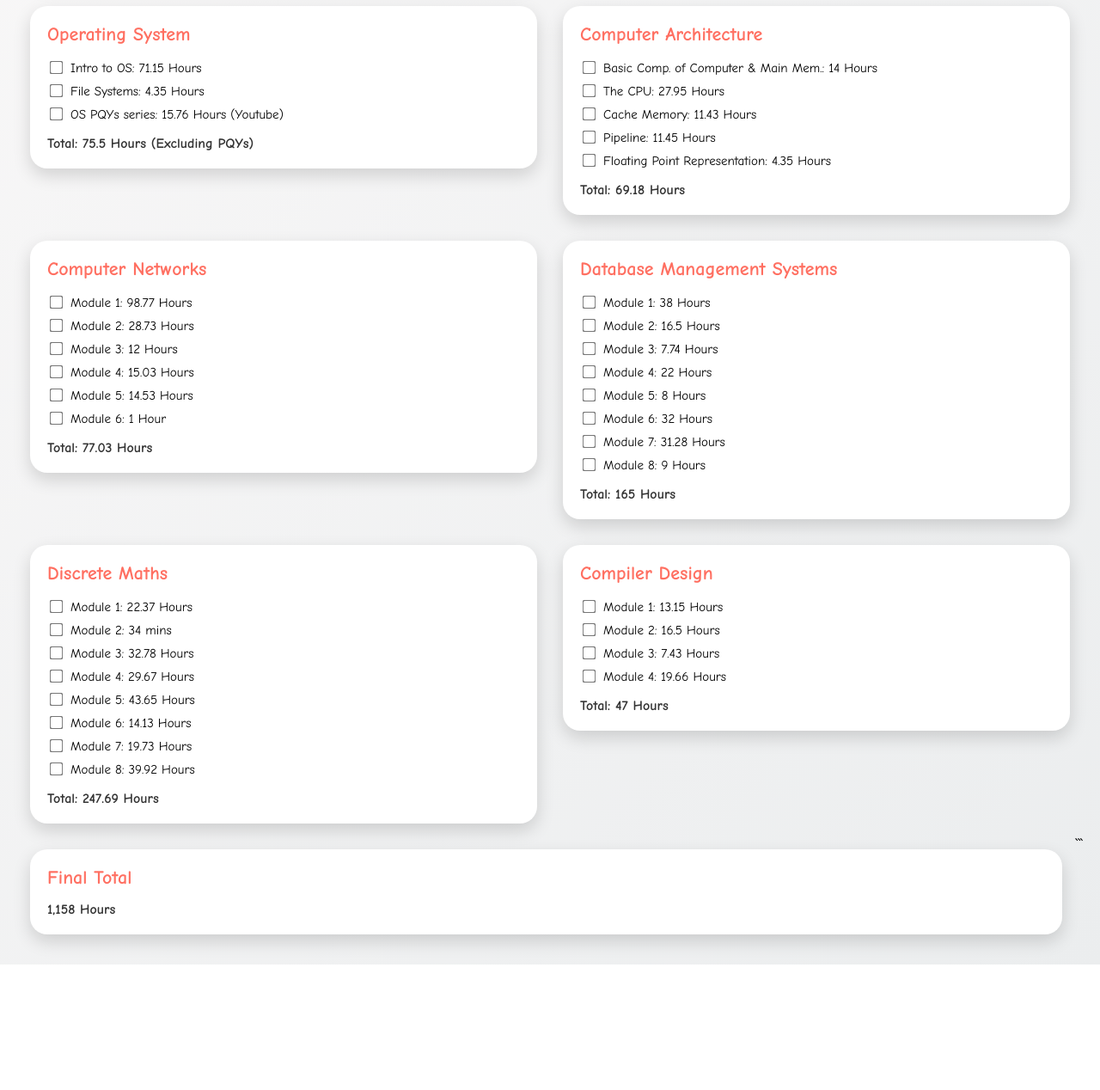
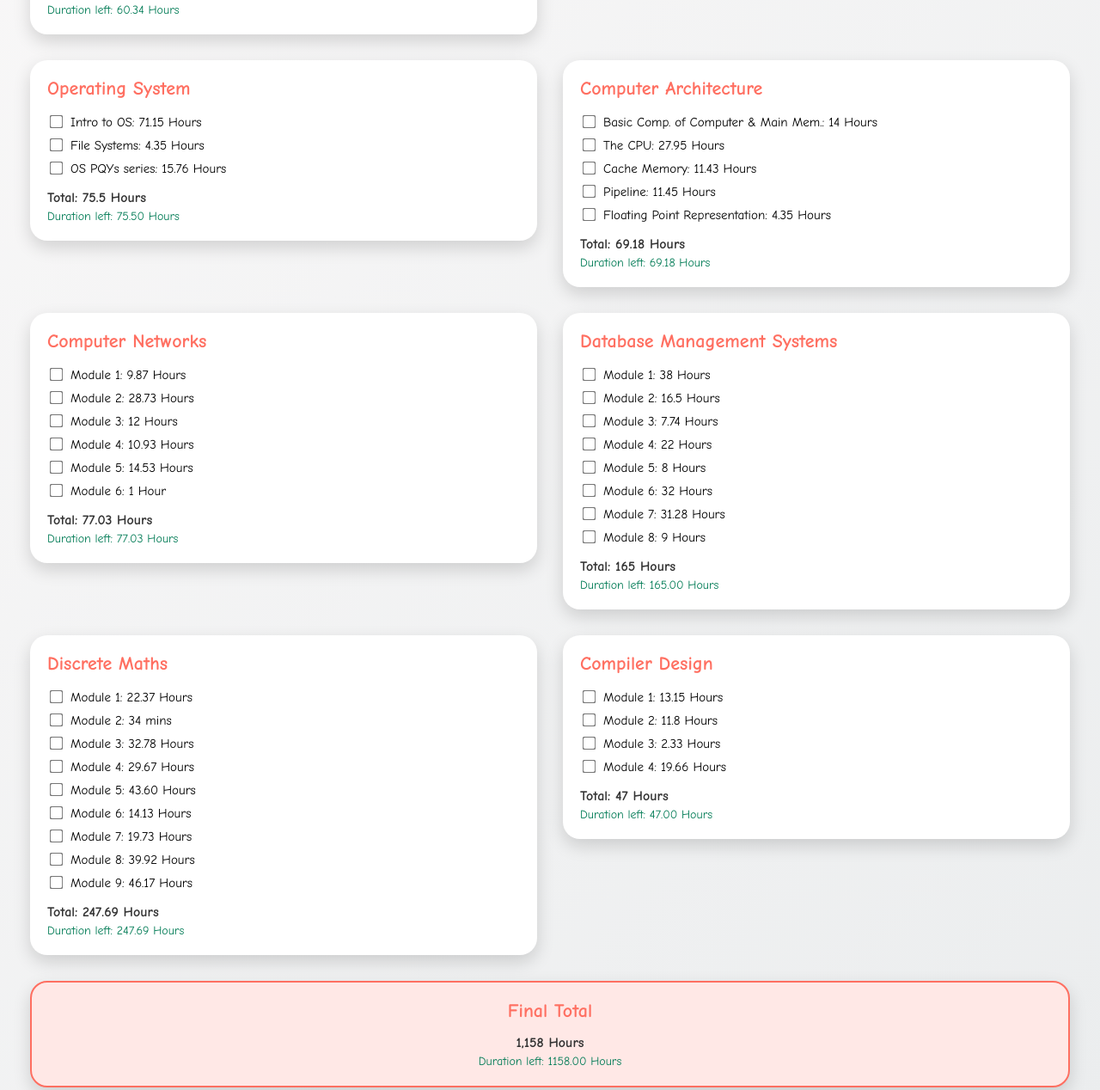
Before and after one commit to bluestar404/Calendar-, a plain HTML site: page gate_sub.html in a window 1280 px wide. Shown: the part 1117-2385 px from the top of the page at 86% size. Before the commit the page ends 2239 px from the top, so only its background shows below. Drawn offline with Linux system fonts and the light colour scheme.

Commit message:
Update gate_sub.html
Improved subject duration mechanism

````diff
--- a/gate_sub.html
+++ b/gate_sub.html
@@ -1,4 +1,4 @@
-```html
+
 <!DOCTYPE html>
 <html lang="en">
 <head>
@@ -56,170 +56,243 @@
       margin-top: 12px;
       color: #333;
     }
+
+    .remaining {
+      color: #007b55;
+      font-size: 14px;
+      margin-top: 4px;
+    }
+
+    #finalTotalBox {
+      flex: 1 1 100%;
+      background: #ffe8e6;
+      border: 2px solid #ff6f61;
+      text-align: center;
+    }
   </style>
 </head>
 <body>
-  <div class="subject">
+
+  <!-- C Programming -->
+  <div class="subject" data-total="36.44">
     <div class="subject-title">C Programming</div>
     <ul>
-      <li><input type="checkbox"> Module 7: 10.05 Hours</li>
-      <li><input type="checkbox"> Module 2: 6.53 Hours</li>
-      <li><input type="checkbox"> Module 3: 20.76 Hours</li>
+      <li><input type="checkbox" data-duration="10.05"> Module 7: 10.05 Hours</li>
+      <li><input type="checkbox" data-duration="6.53"> Module 2: 6.53 Hours</li>
+      <li><input type="checkbox" data-duration="20.76"> Module 3: 20.76 Hours</li>
     </ul>
     <div class="total">Total: 36.44 Hours</div>
+    <div class="remaining">Duration left: 36.44 Hours</div>
   </div>
 
-  <div class="subject">
+  <!-- Engineering Maths -->
+  <div class="subject" data-total="66">
     <div class="subject-title">Engineering Maths</div>
     <ul>
-      <li><input type="checkbox"> Linear Algebra: 30 Hours</li>
-      <li><input type="checkbox"> Probability: 28 Hours</li>
-      <li><input type="checkbox"> Calculus: 8-10 Hours</li>
+      <li><input type="checkbox" data-duration="30"> Linear Algebra: 30 Hours</li>
+      <li><input type="checkbox" data-duration="28"> Probability: 28 Hours</li>
+      <li><input type="checkbox" data-duration="8"> Calculus: 8-10 Hours</li>
     </ul>
     <div class="total">Total: 66 Hours</div>
+    <div class="remaining">Duration left: 66 Hours</div>
   </div>
 
-  <div class="subject">
+  <!-- Theory of Computation -->
+  <div class="subject" data-total="157.25">
     <div class="subject-title">Theory of Computation</div>
     <ul>
-      <li><input type="checkbox"> Module 1: 56.22 Hours</li>
-      <li><input type="checkbox"> Module 2: 53.77 Hours</li>
-      <li><input type="checkbox"> Module 3: 53.83 Hours</li>
-      <li><input type="checkbox"> Module 4: 11.28 Hours</li>
-      <li><input type="checkbox"> Module 5: 39.42 Hours</li>
-      <li><input type="checkbox"> Module 6: 17.58 Hours</li>
+      <li><input type="checkbox" data-duration="58.22"> Module 1: 58.22 Hours</li>
+      <li><input type="checkbox" data-duration="25.37"> Module 2: 25.37 Hours</li>
+      <li><input type="checkbox" data-duration="5.38"> Module 3: 5.38 Hours</li>
+      <li><input type="checkbox" data-duration="11.28"> Module 4: 11.28 Hours</li>
+      <li><input type="checkbox" data-duration="39.42"> Module 5: 39.42 Hours</li>
+      <li><input type="checkbox" data-duration="17.58"> Module 6: 17.58 Hours</li>
     </ul>
     <div class="total">Total: 157.25 Hours</div>
+    <div class="remaining">Duration left: 157.25 Hours</div>
   </div>
 
-  <div class="subject">
+  <!-- Data Structures -->
+  <div class="subject" data-total="60.21">
     <div class="subject-title">Data Structures</div>
     <ul>
-      <li><input type="checkbox"> Linked List: 7.16 Hours</li>
-      <li><input type="checkbox"> Logarithm Basics: 2.18 Hours</li>
-      <li><input type="checkbox"> Asymptotic Notation/Analysis: 9.58 Hours</li>
-      <li><input type="checkbox"> Stack & Queue: 7.17 Hours</li>
-      <li><input type="checkbox"> Binary Trees: 8 Hours</li>
-      <li><input type="checkbox"> AVL Trees: 1.68 Hours</li>
-      <li><input type="checkbox"> Binary Heap: 8.85 Hours</li>
-      <li><input type="checkbox"> Hashing: 6.53 Hours</li>
-      <li><input type="checkbox"> Row & Column Major in Arrays: 0.77 Hours</li>
-      <li><input type="checkbox"> More Live Sessions: 6.15 Hours</li>
+      <li><input type="checkbox" data-duration="7.16"> Linked List: 7.16 Hours</li>
+      <li><input type="checkbox" data-duration="2.18"> Logarithm Basics: 2.18 Hours</li>
+      <li><input type="checkbox" data-duration="9.58"> Asymptotic Notation: 9.58 Hours</li>
+      <li><input type="checkbox" data-duration="7.17"> Stack & Queue: 7.17 Hours</li>
+      <li><input type="checkbox" data-duration="8"> Binary Trees: 8 Hours</li>
+      <li><input type="checkbox" data-duration="5.18"> AVL Trees: 5.18 Hours</li>
+      <li><input type="checkbox" data-duration="8.85"> Binary Heap: 8.85 Hours</li>
+      <li><input type="checkbox" data-duration="4.63"> Hashing: 4.63 Hours</li>
+      <li><input type="checkbox" data-duration="0.77"> Row & Column Major: 0.77 Hours</li>
+      <li><input type="checkbox" data-duration="6.15"> More Live Sessions: 6.15 Hours</li>
     </ul>
     <div class="total">Total: 60.21 Hours</div>
+    <div class="remaining">Duration left: 60.21 Hours</div>
   </div>
 
-  <div class="subject">
+  <!-- Algorithms -->
+  <div class="subject" data-total="60.34">
     <div class="subject-title">Algorithms</div>
     <ul>
-      <li><input type="checkbox"> Why Study & Asymptotic: 9.95 Hours</li>
-      <li><input type="checkbox"> Time Comp. of Recursive Prg: 3.67 Hours</li>
-      <li><input type="checkbox"> Divide & Conquer (P-1): 4.95 Hours</li>
-      <li><input type="checkbox"> Max & Min of Nos: 2.9 Hours</li>
-      <li><input type="checkbox"> Divide & Conquer (P-2): 6 Hours</li>
-      <li><input type="checkbox"> Sorting Algorithms: 3.47 Hours</li>
-      <li><input type="checkbox"> BFS & DFS: 7 Hours</li>
-      <li><input type="checkbox"> Shortest Path Algorithms: 1.5 Hours</li>
-      <li><input type="checkbox"> Minimum Spanning Tree: 4.87 Hours</li>
-      <li><input type="checkbox"> Algorithms More Greedy: 3.67 Hours</li>
-      <li><input type="checkbox"> Dynamic Programming: 7.33 Hours</li>
-      <li><input type="checkbox"> More Dynamic Programming Algo: 1.43 Hours</li>
+      <li><input type="checkbox" data-duration="9.95"> Why Study & Asymptotic: 9.95 Hours</li>
+      <li><input type="checkbox" data-duration="3.67"> Time Comp. of Recursive Prg: 3.67 Hours</li>
+      <li><input type="checkbox" data-duration="4.95"> Divide & Conquer (P-1): 4.95 Hours</li>
+      <li><input type="checkbox" data-duration="2.9"> Max & Min of Nos: 2.9 Hours</li>
+      <li><input type="checkbox" data-duration="6"> Divide & Conquer (P-2): 6 Hours</li>
+      <li><input type="checkbox" data-duration="3.47"> Sorting Algorithms: 3.47 Hours</li>
+      <li><input type="checkbox" data-duration="7"> BFS & DFS: 7 Hours</li>
+      <li><input type="checkbox" data-duration="5.1"> Shortest Path Algorithms: 5.1 Hours</li>
+      <li><input type="checkbox" data-duration="4.87"> Minimum Spanning Tree: 4.87 Hours</li>
+      <li><input type="checkbox" data-duration="3.67"> Algorithms More Greedy: 3.67 Hours</li>
+      <li><input type="checkbox" data-duration="7.33"> Dynamic Programming: 7.33 Hours</li>
+      <li><input type="checkbox" data-duration="1.43"> More Dynamic Programming: 1.43 Hours</li>
     </ul>
     <div class="total">Total: 60.34 Hours</div>
+    <div class="remaining">Duration left: 60.34 Hours</div>
   </div>
 
-  <div class="subject">
+  <!-- Digital Logic -->
+  <div class="subject" data-total="96.14">
     <div class="subject-title">Digital Logic</div>
     <ul>
-      <li><input type="checkbox"> Module 1: 26.72 Hours</li>
-      <li><input type="checkbox"> Module 2: 11.97 Hours</li>
-      <li><input type="checkbox"> Module 3: 14.93 Hours</li>
-      <li><input type="checkbox"> Module 4: 6.65 Hours</li>
-      <li><input type="checkbox"> Module 5: 35.87 Hours</li>
+      <li><input type="checkbox" data-duration="26.72"> Module 1: 26.72 Hours</li>
+      <li><input type="checkbox" data-duration="11.97"> Module 2: 11.97 Hours</li>
+      <li><input type="checkbox" data-duration="14.93"> Module 3: 14.93 Hours</li>
+      <li><input type="checkbox" data-duration="6.65"> Module 4: 6.65 Hours</li>
+      <li><input type="checkbox" data-duration="35.87"> Module 5: 35.87 Hours</li>
     </ul>
     <div class="total">Total: 96.14 Hours</div>
+    <div class="remaining">Duration left: 96.14 Hours</div>
   </div>
 
-  <div class="subject">
+  <!-- Operating System -->
+  <div class="subject" data-total="75.5">
     <div class="subject-title">Operating System</div>
     <ul>
-      <li><input type="checkbox"> Intro to OS: 71.15 Hours</li>
-      <li><input type="checkbox"> File Systems: 4.35 Hours</li>
-      <li><input type="checkbox"> OS PQYs series: 15.76 Hours (Youtube)</li>
+      <li><input type="checkbox" data-duration="71.15"> Intro to OS: 71.15 Hours</li>
+      <li><input type="checkbox" data-duration="4.35"> File Systems: 4.35 Hours</li>
+      <li><input type="checkbox" data-duration="0.00"> OS PQYs series: 15.76 Hours</li>
     </ul>
-    <div class="total">Total: 75.5 Hours (Excluding PQYs)</div>
+    <div class="total">Total: 75.5 Hours</div>
+    <div class="remaining">Duration left: 75.5 Hours</div>
   </div>
 
-  <div class="subject">
+  <!-- Computer Architecture -->
+  <div class="subject" data-total="69.18">
     <div class="subject-title">Computer Architecture</div>
     <ul>
-      <li><input type="checkbox"> Basic Comp. of Computer & Main Mem.: 14 Hours</li>
-      <li><input type="checkbox"> The CPU: 27.95 Hours</li>
-      <li><input type="checkbox"> Cache Memory: 11.43 Hours</li>
-      <li><input type="checkbox"> Pipeline: 11.45 Hours</li>
-      <li><input type="checkbox"> Floating Point Representation: 4.35 Hours</li>
+      <li><input type="checkbox" data-duration="14"> Basic Comp. of Computer & Main Mem.: 14 Hours</li>
+      <li><input type="checkbox" data-duration="27.95"> The CPU: 27.95 Hours</li>
+      <li><input type="checkbox" data-duration="11.43"> Cache Memory: 11.43 Hours</li>
+      <li><input type="checkbox" data-duration="11.45"> Pipeline: 11.45 Hours</li>
+      <li><input type="checkbox" data-duration="4.35"> Floating Point Representation: 4.35 Hours</li>
     </ul>
     <div class="total">Total: 69.18 Hours</div>
+    <div class="remaining">Duration left: 69.18 Hours</div>
   </div>
 
-  <div class="subject">
+  <!-- Computer Networks -->
+  <div class="subject" data-total="77.03">
     <div class="subject-title">Computer Networks</div>
     <ul>
-      <li><input type="checkbox"> Module 1: 98.77 Hours</li>
-      <li><input type="checkbox"> Module 2: 28.73 Hours</li>
-      <li><input type="checkbox"> Module 3: 12 Hours</li>
-      <li><input type="checkbox"> Module 4: 15.03 Hours</li>
-      <li><input type="checkbox"> Module 5: 14.53 Hours</li>
-      <li><input type="checkbox"> Module 6: 1 Hour</li>
+      <li><input type="checkbox" data-duration="9.87"> Module 1: 9.87 Hours</li>
+      <li><input type="checkbox" data-duration="28.73"> Module 2: 28.73 Hours</li>
+      <li><input type="checkbox" data-duration="12"> Module 3: 12 Hours</li>
+      <li><input type="checkbox" data-duration="10.93"> Module 4: 10.93 Hours</li>
+      <li><input type="checkbox" data-duration="14.53"> Module 5: 14.53 Hours</li>
+      <li><input type="checkbox" data-duration="1"> Module 6: 1 Hour</li>
     </ul>
     <div class="total">Total: 77.03 Hours</div>
+    <div class="remaining">Duration left: 77.03 Hours</div>
   </div>
 
-  <div class="subject">
+  <!-- Database Management Systems -->
+  <div class="subject" data-total="165">
     <div class="subject-title">Database Management Systems</div>
     <ul>
-      <li><input type="checkbox"> Module 1: 38 Hours</li>
-      <li><input type="checkbox"> Module 2: 16.5 Hours</li>
-      <li><input type="checkbox"> Module 3: 7.74 Hours</li>
-      <li><input type="checkbox"> Module 4: 22 Hours</li>
-      <li><input type="checkbox"> Module 5: 8 Hours</li>
-      <li><input type="checkbox"> Module 6: 32 Hours</li>
-      <li><input type="checkbox"> Module 7: 31.28 Hours</li>
-      <li><input type="checkbox"> Module 8: 9 Hours</li>
+      <li><input type="checkbox" data-duration="38"> Module 1: 38 Hours</li>
+      <li><input type="checkbox" data-duration="16.5"> Module 2: 16.5 Hours</li>
+      <li><input type="checkbox" data-duration="7.74"> Module 3: 7.74 Hours</li>
+      <li><input type="checkbox" data-duration="22"> Module 4: 22 Hours</li>
+      <li><input type="checkbox" data-duration="8"> Module 5: 8 Hours</li>
+      <li><input type="checkbox" data-duration="32"> Module 6: 32 Hours</li>
+      <li><input type="checkbox" data-duration="31.28"> Module 7: 31.28 Hours</li>
+      <li><input type="checkbox" data-duration="9"> Module 8: 9 Hours</li>
     </ul>
     <div class="total">Total: 165 Hours</div>
+    <div class="remaining">Duration left: 165 Hours</div>
   </div>
 
-  <div class="subject">
+  <!-- Discrete Maths -->
+  <div class="subject" data-total="247.69">
     <div class="subject-title">Discrete Maths</div>
     <ul>
-      <li><input type="checkbox"> Module 1: 22.37 Hours</li>
-      <li><input type="checkbox"> Module 2: 34 mins</li>
-      <li><input type="checkbox"> Module 3: 32.78 Hours</li>
-      <li><input type="checkbox"> Module 4: 29.67 Hours</li>
-      <li><input type="checkbox"> Module 5: 43.65 Hours</li>
-      <li><input type="checkbox"> Module 6: 14.13 Hours</li>
-      <li><input type="checkbox"> Module 7: 19.73 Hours</li>
-      <li><input type="checkbox"> Module 8: 39.92 Hours</li>
+      <li><input type="checkbox" data-duration="22.37"> Module 1: 22.37 Hours</li>
+      <li><input type="checkbox" data-duration="0.57"> Module 2: 34 mins</li>
+      <li><input type="checkbox" data-duration="32.78"> Module 3: 32.78 Hours</li>
+      <li><input type="checkbox" data-duration="29.67"> Module 4: 29.67 Hours</li>
+      <li><input type="checkbox" data-duration="43.60"> Module 5: 43.60 Hours</li>
+      <li><input type="checkbox" data-duration="13.45"> Module 6: 14.13 Hours</li>
+      <li><input type="checkbox" data-duration="19.73"> Module 7: 19.73 Hours</li>
+      <li><input type="checkbox" data-duration="39.92"> Module 8: 39.92 Hours</li>
+      <li><input type="checkbox" data-duration="46.17"> Module 9: 46.17 Hours</li>
     </ul>
     <div class="total">Total: 247.69 Hours</div>
+    <div class="remaining">Duration left: 247.69 Hours</div>
   </div>
 
-  <div class="subject">
+  <!-- Compiler Design -->
+  <div class="subject" data-total="47">
     <div class="subject-title">Compiler Design</div>
     <ul>
-      <li><input type="checkbox"> Module 1: 13.15 Hours</li>
-      <li><input type="checkbox"> Module 2: 16.5 Hours</li>
-      <li><input type="checkbox"> Module 3: 7.43 Hours</li>
-      <li><input type="checkbox"> Module 4: 19.66 Hours</li>
+      <li><input type="checkbox" data-duration="13.15"> Module 1: 13.15 Hours</li>
+      <li><input type="checkbox" data-duration="11.8"> Module 2: 11.8 Hours</li>
+      <li><input type="checkbox" data-duration="2.33"> Module 3: 2.33 Hours</li>
+      <li><input type="checkbox" data-duration="19.66"> Module 4: 19.66 Hours</li>
     </ul>
     <div class="total">Total: 47 Hours</div>
+    <div class="remaining">Duration left: 47 Hours</div>
   </div>
 
-  <div class="subject">
+  <!-- Final Total -->
+  <div class="subject" id="finalTotalBox" data-total="1158">
     <div class="subject-title">Final Total</div>
     <div class="total">1,158 Hours</div>
+    <div class="remaining">Duration left: 1,158 Hours</div>
   </div>
+
+  <script>
+    const subjects = document.querySelectorAll(".subject");
+
+    function updateTotals() {
+      let grandTotal = parseFloat(document.getElementById("finalTotalBox").dataset.total);
+      let grandRemaining = grandTotal;
+
+      subjects.forEach(subject => {
+        if (subject.id === "finalTotalBox") return;
+
+        const total = parseFloat(subject.dataset.total);
+        let remaining = total;
+
+        subject.querySelectorAll("input[type='checkbox']").forEach(cb => {
+          if (cb.checked) {
+            remaining -= parseFloat(cb.dataset.duration);
+          }
+        });
+
+        subject.querySelector(".remaining").textContent = `Duration left: ${remaining.toFixed(2)} Hours`;
+        grandRemaining -= (total - remaining);
+      });
+
+      document.querySelector("#finalTotalBox .remaining").textContent = `Duration left: ${grandRemaining.toFixed(2)} Hours`;
+    }
+
+    document.querySelectorAll("input[type='checkbox']").forEach(cb => {
+      cb.addEventListener("change", updateTotals);
+    });
+
+    updateTotals(); // initialize
+  </script>
 </body>
 </html>
-```
````
